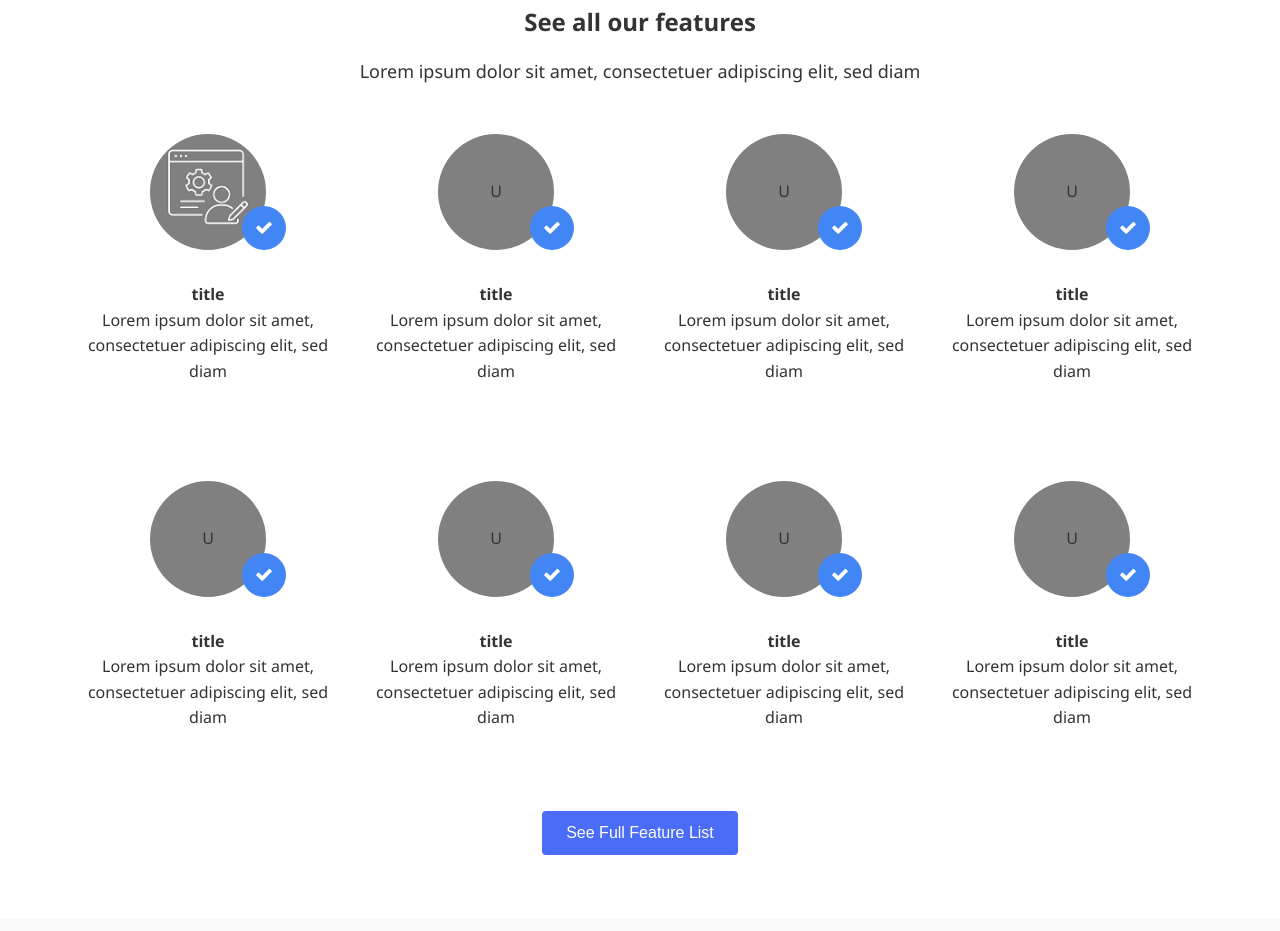
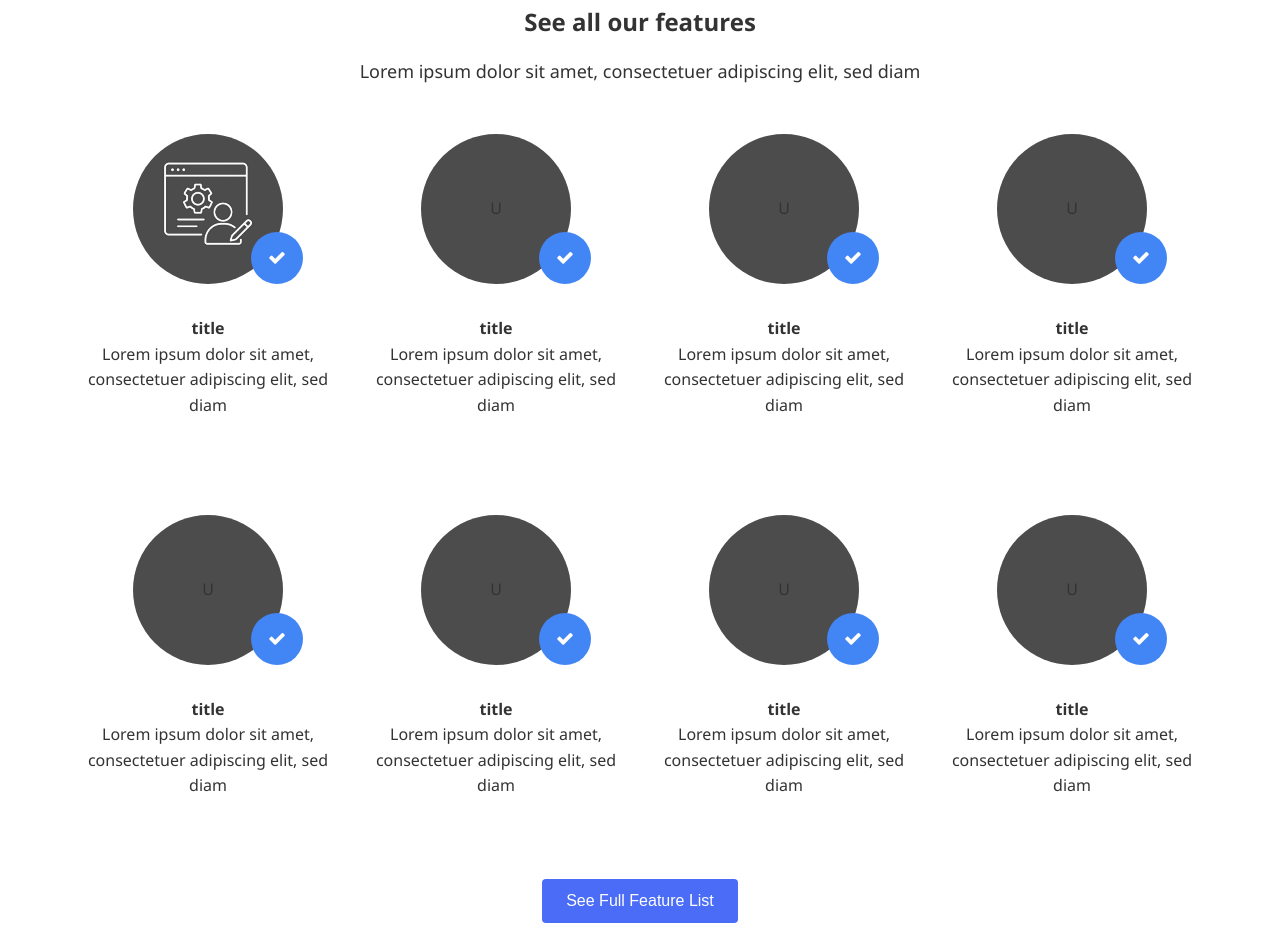
Before and after one commit to Gizra/Circuitauction-website, a plain HTML site: page index.html in a window 1280 px wide. Shown: the part 1239-2170 px from the top of the page. Drawn offline with Linux system fonts and the light colour scheme.

Commit message:
feature css

```diff
--- a/css/styles.css
+++ b/css/styles.css
@@ -321,10 +321,10 @@ main {
   padding: 1rem;
 }
 .gray-circle {
-  background: gray;
+  background: #4c4c4c;
   border-radius: 50%;
-  height: 116px;
-  width: 116px;
+  height: 150px;
+  width: 150px;
   margin-bottom: 2rem;
   display: flex;
   align-items: center;
@@ -336,8 +336,8 @@ main {
   bottom: 0;
   right: -20px;
   background: #4285f4;
-  height: 44px;
-  width: 44px;
+  height: 52px;
+  width: 52px;
   border-radius: 50%;
   display: flex;
   align-items: center;
@@ -347,12 +347,12 @@ main {
   font-size: 18px;
 }
 .gray-circle:hover .check-hover {
-  background: #b2dd4c;
-  width: 118px;
-  height: 118px;
+  background: #e4b951;
+  width: 152px;
+  height: 152px;
   border-radius: 50%;
-  bottom: 0;
-  right: 0;
+  bottom: -1px;
+  right: -1px;
   transform: translate(0, 0);
   font-size: 32px;
 }
```
